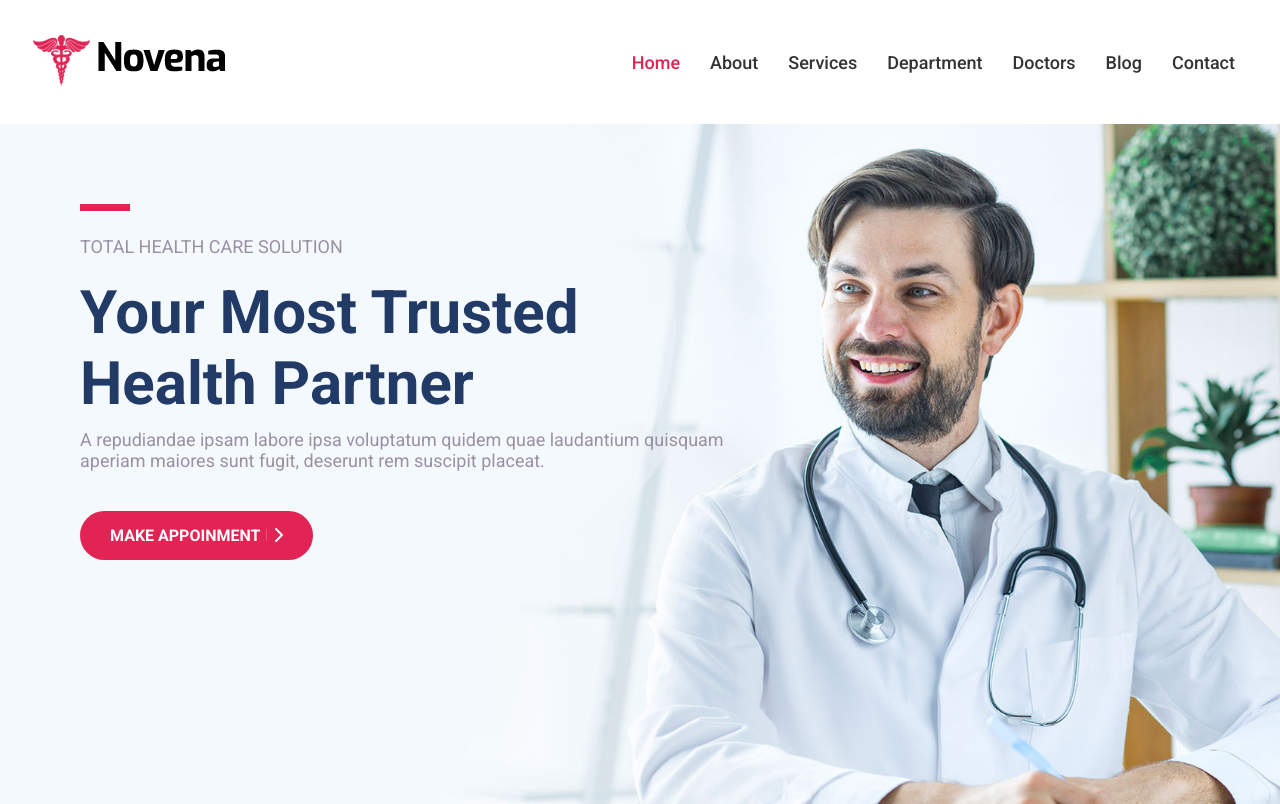
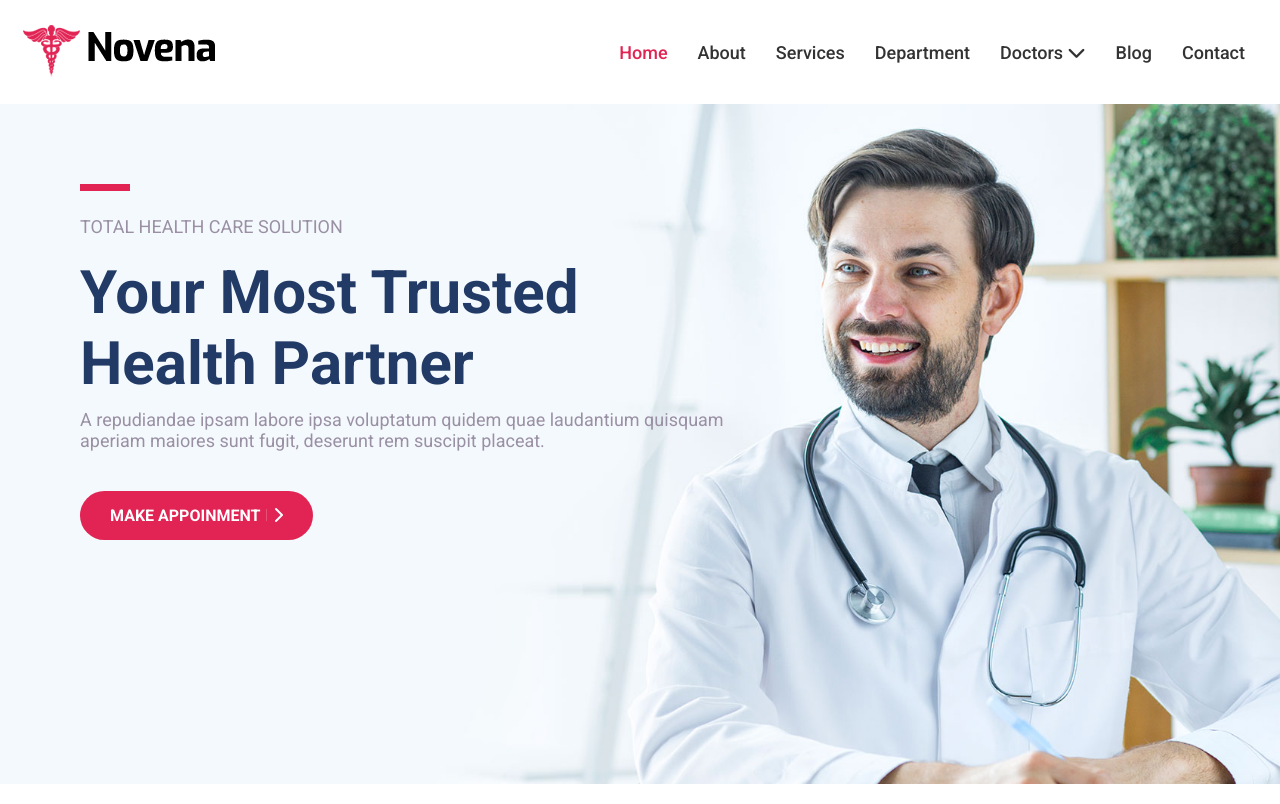
Before and after one commit to osama-elhenaweey/college-project, a plain HTML site: page index.html in a window 1280 px wide. Drawn offline with Linux system fonts and the light colour scheme.

Commit message:
adding dropmenu

```diff
--- a/index.html
+++ b/index.html
@@ -25,7 +25,7 @@
             <li><a href="index.html"> Services</a></li>
             <li><a href="index.html"> Department</a></li>
             <li>
-                <a href="index.html"> Doctors</a>
+                <a href="index.html"> Doctors <i class="fa-solid fa-chevron-down"></i></a>
                 <ul class="dropdown">
                     <li><a href=""> Doctors</a></li>
                     <li> <a href=""> Doctor Single</a></li>
--- a/style.css
+++ b/style.css
@@ -14,7 +14,7 @@ body{
     flex-wrap: wrap;
     justify-content: space-between;
     align-items: center;
-    padding: 30px;
+    padding: 20px;
     position: sticky;
 }
 #navbar ul {
@@ -38,6 +38,7 @@ body{
     color:#e12454;
 }
 #navbar #hamburger{
+    padding: 20px;
     background-color: transparent;
     border: 0;
     font-size: 20px;
@@ -159,7 +160,9 @@ body{
     #navbar ul li:hover ul.dropdown {
         position:relative;
         display: block;
+
     }
+
 
 
     /* main */
```
